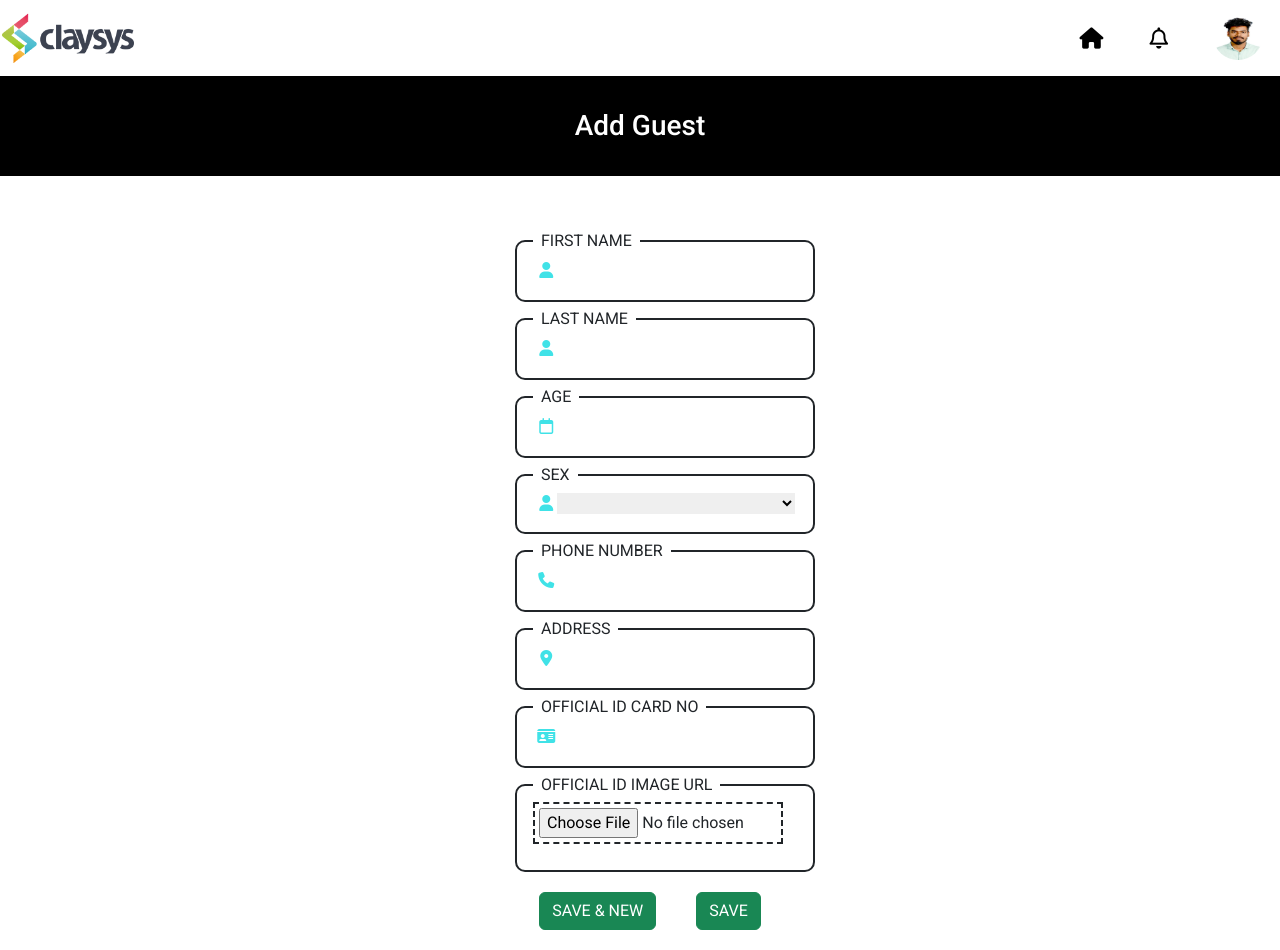
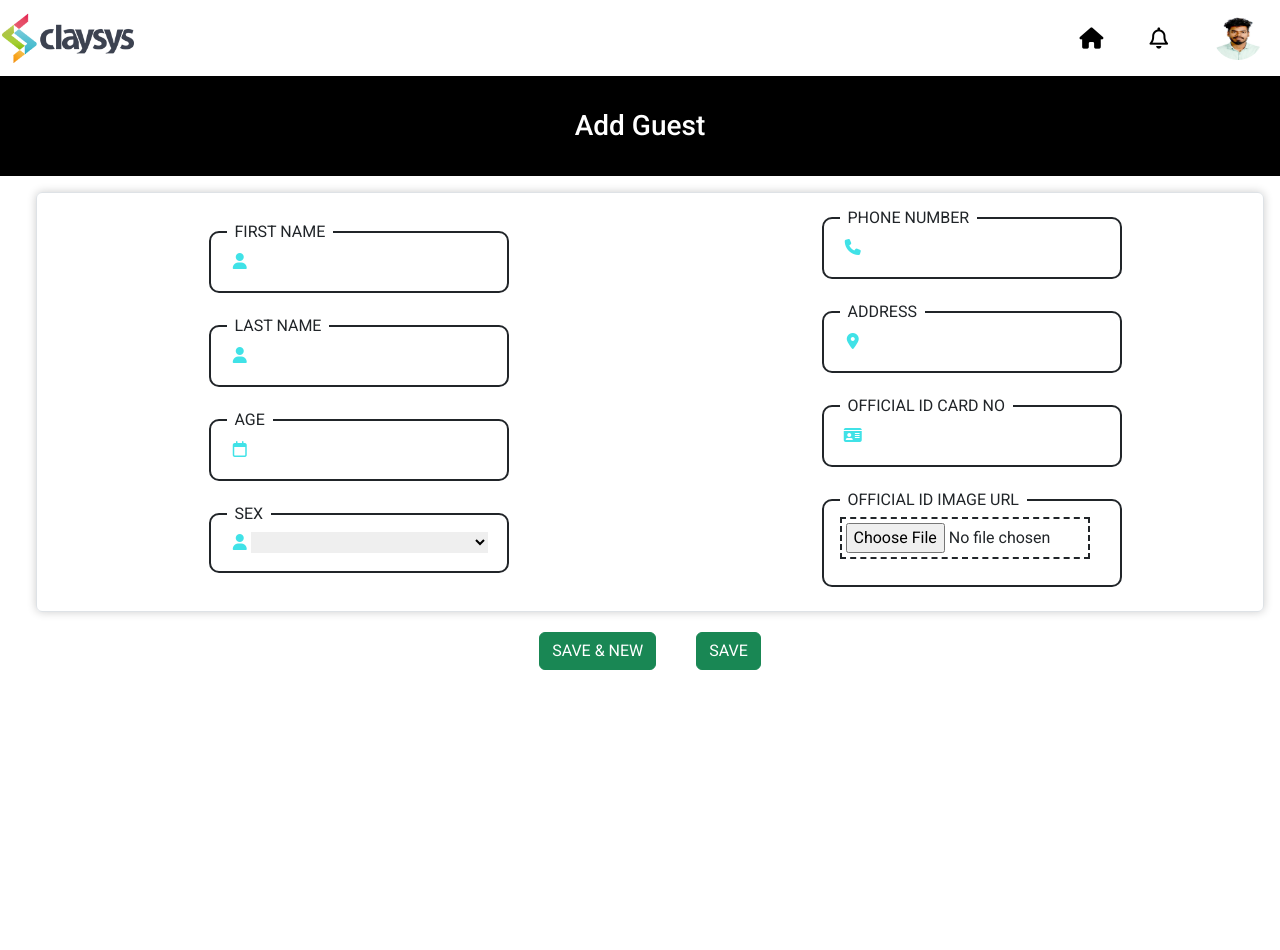
Before and after one commit to Prem6369/Angular, an Angular app: page /Addguest in a window 1280 px wide. After the commit the page ends 800 px from the top, so only its background shows below. Built offline with nearby package versions, Linux system fonts and the light colour scheme.

Commit message:
UI changed for resort add guest and employee,addded delete option for add employee

```diff
--- a/src/app/Components/resort-add-employee/resort-add-employee.component.html
+++ b/src/app/Components/resort-add-employee/resort-add-employee.component.html
@@ -117,7 +117,8 @@
 
             </div>
             <div class="text-center mt-3" id="edit-icon">
-              <i class="fa-regular fa-trash-can text-danger"></i>
+              <i class="fa-regular fa-trash-can text-danger" (click)="removeEmployee( employe.name  )"></i>
+
             </div>
           </div>
         </div>
--- a/src/app/Components/resort-add-employee/resort-add-employee.component.ts
+++ b/src/app/Components/resort-add-employee/resort-add-employee.component.ts
@@ -49,6 +49,10 @@ export class ResortAddEmployeeComponent {
     const phoneNumber = '9' + Math.floor(100000000 + Math.random() * 900000000).toString();
     return phoneNumber;
   }
+  removeEmployee(name: string) {
+    this.employee = this.employee.filter(emp => emp.name !== name);
+}
+
   save() {
     this._location.back();
   }
--- a/src/app/Components/resort-add-guest/resort-add-guest.component.html
+++ b/src/app/Components/resort-add-guest/resort-add-guest.component.html
@@ -1,4 +1,4 @@
-<app-navbar></app-navbar>
+<!-- <app-navbar></app-navbar>
 <div class="container1">
     <div class="headcontainer">
         <div class="heading">
@@ -7,8 +7,9 @@
     </div>
 
     <div class="bodycontainer mt-5">
-            <form [formGroup]="Addguest"  class="form">
-
+        <form [formGroup]="Addguest" class="form">
+            <div class="row ">
+                <div class="col-md-6 col-lg-6 col-sm-12 col-xs-12">
                     <section id="LastName" class="mt-3">
                         <h2>FIRST NAME</h2>
 
@@ -43,10 +44,10 @@
                             <option value="female">Female</option>
                             <option value="other">Other</option>
                         </select>
+                    </section>
+                </div>
 
-
-                </section>
-
+<div class="col-md-6 col-lg-6 col-sm-12 col-xs-12">
     <section id="PhoneNumber" class="mt-3">
         <h2>PHONE NUMBER</h2>
 
@@ -77,6 +78,89 @@
             <input type="file" id="img" accept="image/*" formControlName="Imageurl">
         </div>
     </section>
+</div>
+
+            </div>
+
+
+            <button class="btn btn-success" (click)="saveNew()">SAVE & NEW</button>
+            <button class="btn btn-success" (click)="save()">SAVE</button>
+        </form>
+
+    </div>
+</div> -->
+
+<app-navbar></app-navbar>
+<div class="container1">
+    <div class="headcontainer">
+        <div class="heading">
+            <h3 class="text-center m-3">Add Guest</h3>
+        </div>
+    </div>
+
+    <div class="my-3">
+        <form [formGroup]="Addguest" class="form">
+
+            <div class="row mx-3 border rounded">
+
+                <div class="col-md-6 col-lg-6 col-sm-12 col-xs-12 p-2" id="main-div">
+                    <section id="LastName" class="my-3">
+                        <h2>FIRST NAME</h2>
+                        <span class="icon mx-1"><i class="fa-solid fa-user"></i></span>
+                        <input type="text" id="Fname" formControlName="Firstname">
+                    </section>
+
+                    <section id="LastName" class="my-3">
+                        <h2>LAST NAME</h2>
+                        <span class="icon mx-1"><i class="fa-solid fa-user"></i></span>
+                        <input type="text" id="lname" formControlName="Lastname">
+                    </section>
+
+                    <section id="Age" class="my-3">
+                        <h2>AGE</h2>
+                        <span class="icon mx-1"><i class="fa-regular fa-calendar"></i></span>
+                        <input type="text" id="age" formControlName="Age">
+                    </section>
+
+                    <section id="Sex" class="my-3">
+                        <h2>SEX</h2>
+                        <span class="icon mx-1"><i class="fa-solid fa-user"></i></span>
+                        <select id="sex" formControlName="Sex">
+                            <option value="male">Male</option>
+                            <option value="female">Female</option>
+                            <option value="other">Other</option>
+                        </select>
+                    </section>
+                </div>
+
+                <div class="col-md-6 col-lg-6 col-sm-12 col-xs-12 p-2" id="side-div">
+                    <section id="PhoneNumber" class="my-3">
+                        <h2>PHONE NUMBER</h2>
+                        <span class="icon mx-1"><i class="fa-solid fa-phone"></i></span>
+                        <input type="text" id="Pnumber" formControlName="Phonenumber">
+                    </section>
+
+                    <section id="Address" class="my-3">
+                        <h2>ADDRESS</h2>
+                        <span class="icon mx-1"><i class="fa-solid fa-location-dot"></i></span>
+                        <input type="text" id="address" formControlName="Address">
+                    </section>
+
+                    <section id="OfficialIdCardNo" class="my-3">
+                        <h2>OFFICIAL ID CARD NO</h2>
+                        <span class="icon mx-1"><i class="fa-solid fa-id-card"></i></span>
+                        <input type="text" id="idcard" formControlName="Idcardnumber">
+                    </section>
+
+                    <section id="OfficialIdImageUrl" class="my-3">
+                        <h2>OFFICIAL ID IMAGE URL</h2>
+                        <div class="input-container">
+                            <input type="file" id="img" accept="image/*" formControlName="Imageurl">
+                        </div>
+                    </section>
+                </div>
+            </div>
+
 
             <button class="btn btn-success" (click)="saveNew()">SAVE & NEW</button>
             <button class="btn btn-success" (click)="save()">SAVE</button>
--- a/src/app/Components/resort-add-guest/resort-add-guest.component.scss
+++ b/src/app/Components/resort-add-guest/resort-add-guest.component.scss
@@ -1,20 +1,10 @@
-.cancelicon {
-    border: 1px solid rgba(172, 172, 172, 0.801);
-    border-radius: 50%;
-    padding: 8px;
-    background-color: rgba(126, 126, 126, 0.801);
-    cursor: pointer;
-    display: inline-block;
-  }
+
   .container1{
     background-color:white;
     font-family: Roboto;
 
   }
-  .cancel {
-    color: white;
 
-  }
   .headcontainer{
     width: 100%;
     height: 100px;
@@ -60,7 +50,7 @@ input[type="text"],
 input[type="password"],
 select {
     border: none;
-outline: none;
+    outline: none;
     color: black;
     width: 90%;
 }
@@ -93,3 +83,15 @@ section h2 {
 .icon{
   color: rgb(64, 226, 231);
 }
+
+#main-div,#side-div{
+  display: flex;
+    justify-content: center;
+    align-items: center;
+    flex-direction: column;
+}
+
+.row
+{
+  box-shadow: 0 0 10px rgba(0, 0, 0, 0.2);
+}
--- a/src/app/Components/resort-rooms/resort-rooms.component.html
+++ b/src/app/Components/resort-rooms/resort-rooms.component.html
@@ -83,7 +83,7 @@
             </div>
             <div class="col-md-4 text-center" id="edit-icon">
               <i *ngIf="member.type === 'Guest'" class="fa-regular fa-pen-to-square text-success mx-3"></i>
-              <i class="fa-regular fa-trash-can text-danger"></i>
+              <i class="fa-regular fa-trash-can text-danger" (click)="removeEmployee( member.name)" ></i>
             </div>
           </div>
         </div>
--- a/src/app/Components/resort-rooms/resort-rooms.component.ts
+++ b/src/app/Components/resort-rooms/resort-rooms.component.ts
@@ -186,6 +186,11 @@ export class ResortRoomsComponent implements OnInit {
     this.router.navigate(['/booking-preview']);
   }
 
+  removeEmployee(name: string) {
+    this.total_employees = this.total_employees.filter(emp => emp.name !== name);
+}
+
+
 totalDays!:number;
 totalNights!:number;
 calculateDayAndNight() {
```
Lines whose indentation alone changed are shown as unchanged.
